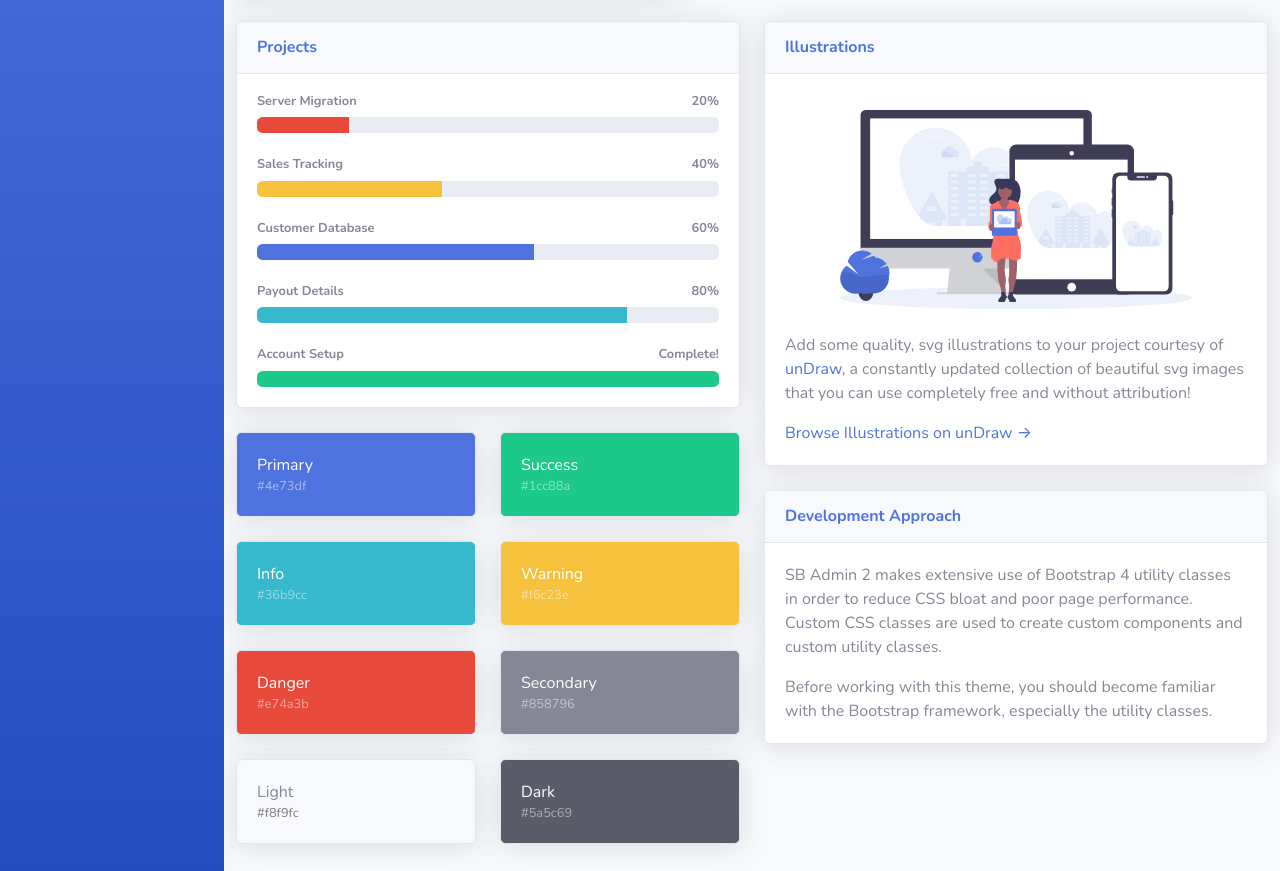
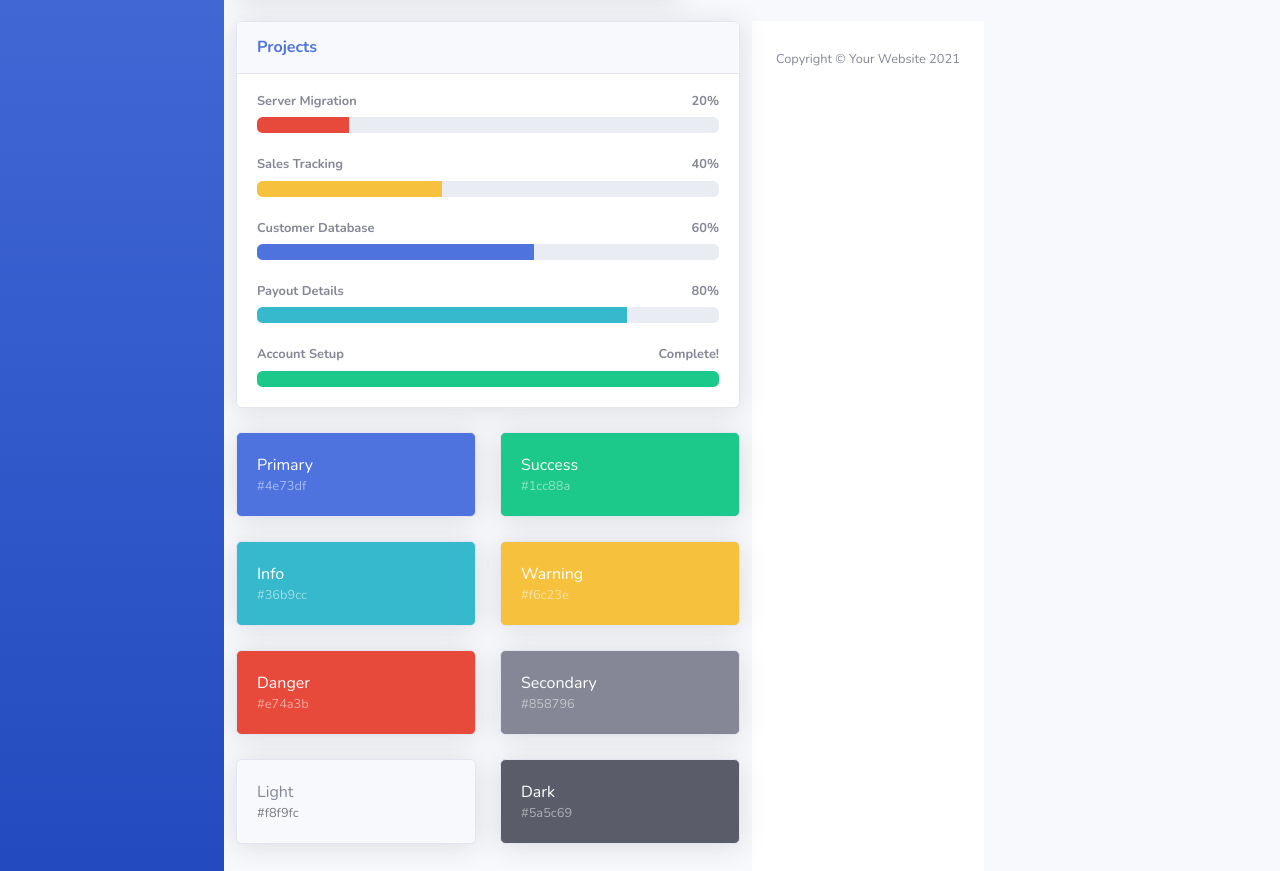
Before and after one commit to alvarosevilla2/hackaton.github.io, a website: page index.html in a window 1280 px wide. Shown: the part 505-1376 px from the top of the page. Drawn offline with nearby package versions, Linux system fonts and the light colour scheme; files that its build step writes are made by us from their sources; files whose address does not match are found by name.

Commit message:
Update index.html
Signed-off-by: Alvaro Sevilla Gutiérrez <70824325+alvarosevilla2@users.noreply.github.com>

```diff
--- a/index.html
+++ b/index.html
@@ -430,48 +430,7 @@
 
                         </div>
 
-                        <div class="col-lg-6 mb-4">
 
-                            <!-- Illustrations -->
-                            <div class="card shadow mb-4">
-                                <div class="card-header py-3">
-                                    <h6 class="m-0 font-weight-bold text-primary">Illustrations</h6>
-                                </div>
-                                <div class="card-body">
-                                    <div class="text-center">
-                                        <img class="img-fluid px-3 px-sm-4 mt-3 mb-4" style="width: 25rem;"
-                                            src="img/undraw_posting_photo.svg" alt="...">
-                                    </div>
-                                    <p>Add some quality, svg illustrations to your project courtesy of <a
-                                            target="_blank" rel="nofollow" href="https://undraw.co/">unDraw</a>, a
-                                        constantly updated collection of beautiful svg images that you can use
-                                        completely free and without attribution!</p>
-                                    <a target="_blank" rel="nofollow" href="https://undraw.co/">Browse Illustrations on
-                                        unDraw &rarr;</a>
-                                </div>
-                            </div>
-
-                            <!-- Approach -->
-                            <div class="card shadow mb-4">
-                                <div class="card-header py-3">
-                                    <h6 class="m-0 font-weight-bold text-primary">Development Approach</h6>
-                                </div>
-                                <div class="card-body">
-                                    <p>SB Admin 2 makes extensive use of Bootstrap 4 utility classes in order to reduce
-                                        CSS bloat and poor page performance. Custom CSS classes are used to create
-                                        custom components and custom utility classes.</p>
-                                    <p class="mb-0">Before working with this theme, you should become familiar with the
-                                        Bootstrap framework, especially the utility classes.</p>
-                                </div>
-                            </div>
-
-                        </div>
-                    </div>
-
-                </div>
-                <!-- /.container-fluid -->
-
-            </div>
             <!-- End of Main Content -->
 
             <!-- Footer -->
```
